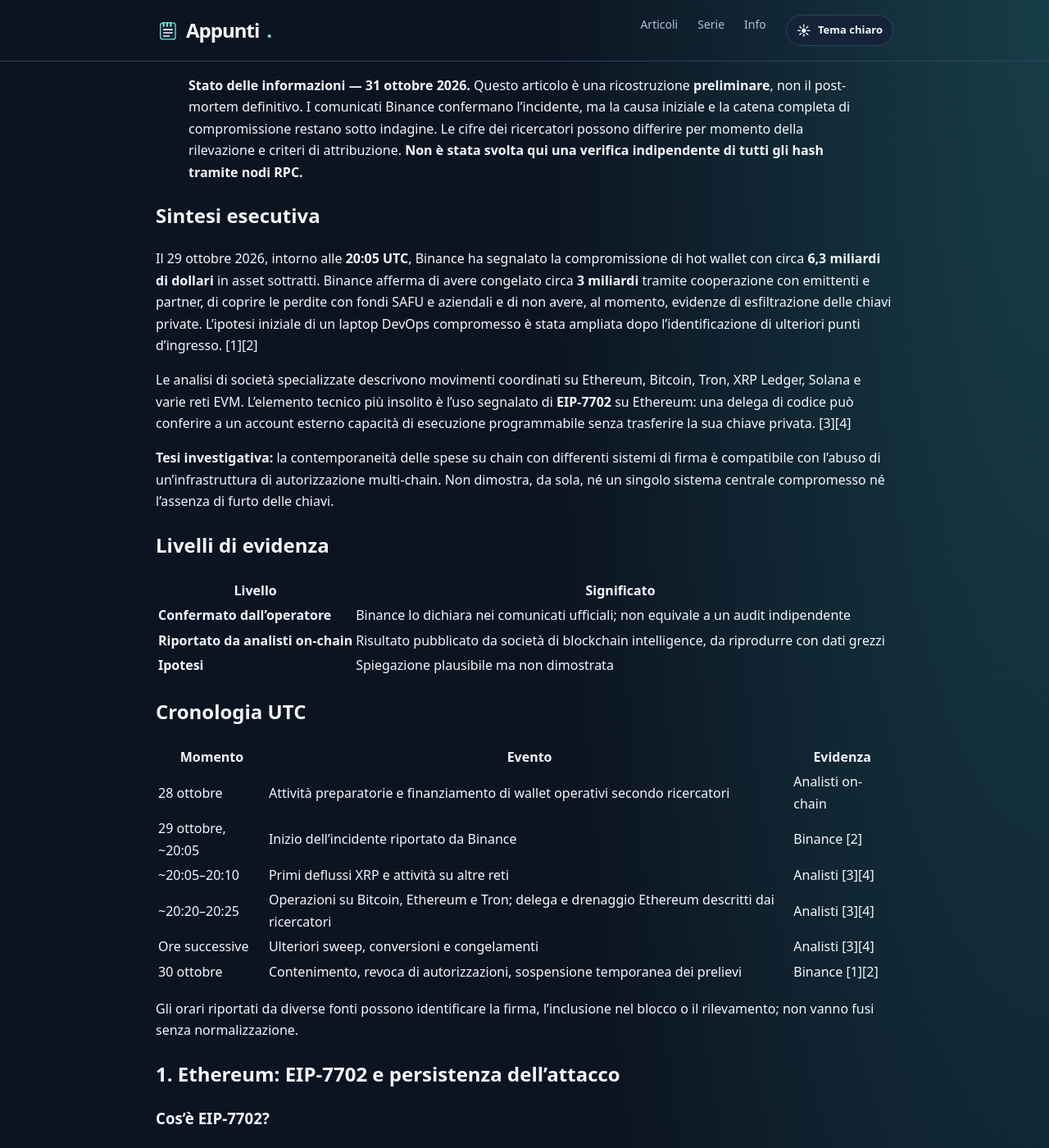
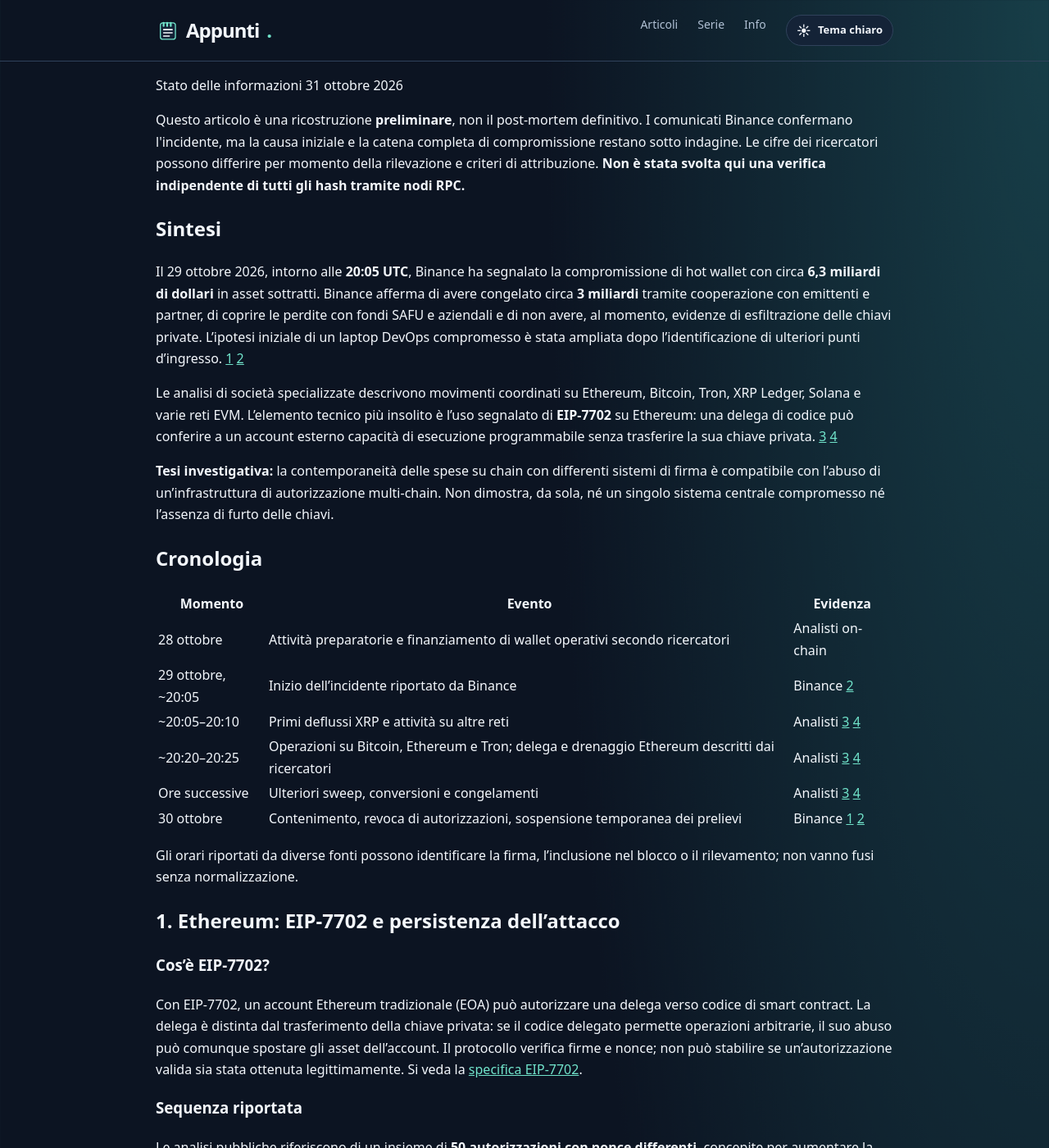
Before and after one commit to FrancescoMammana/appunti, a Jekyll site: the page built from _posts/2026-10-31-attacco-binance-analisi-forense-multichain.md, in a window 1280 px wide and 1400 px high. Shown: the whole window at 82% size. Built offline with Jekyll 4.4.1, drawn with Linux system fonts in a browser that asks for light colours; some of the changed text lies outside the part shown.

Commit message:
Improve Binance article headings, linked citations and status callout (issue #6)

```diff
--- a/_posts/2026-10-31-attacco-binance-analisi-forense-multichain.md
+++ b/_posts/2026-10-31-attacco-binance-analisi-forense-multichain.md
@@ -1,38 +1,33 @@
 ---
-title: "Attacco a Binance del 29 ottobre 2026: anatomia tecnica di un furto multi-chain"
+title: "Furto da 6.3 miliardi in Binance: Anatomia di un furto multichain"
 date: 2026-10-31 08:00:00 +0100
 description: "Analisi tecnica delle transazioni, delle autorizzazioni EIP-7702 e dei limiti delle evidenze pubbliche sul furto da 6,3 miliardi di dollari."
 tags: [sicurezza, blockchain, ethereum, bitcoin, binance, analisi-forense]
 ---
 
-> **Stato delle informazioni — 31 ottobre 2026.** Questo articolo è una ricostruzione **preliminare**, non il post-mortem definitivo. I comunicati Binance confermano l'incidente, ma la causa iniziale e la catena completa di compromissione restano sotto indagine. Le cifre dei ricercatori possono differire per momento della rilevazione e criteri di attribuzione. **Non è stata svolta qui una verifica indipendente di tutti gli hash tramite nodi RPC.**
+<aside class="article-status" aria-label="Stato delle informazioni">
+  <p class="article-status-title">Stato delle informazioni <span>31 ottobre 2026</span></p>
+  <p>Questo articolo è una ricostruzione <strong>preliminare</strong>, non il post-mortem definitivo. I comunicati Binance confermano l'incidente, ma la causa iniziale e la catena completa di compromissione restano sotto indagine. Le cifre dei ricercatori possono differire per momento della rilevazione e criteri di attribuzione. <strong>Non è stata svolta qui una verifica indipendente di tutti gli hash tramite nodi RPC.</strong></p>
+</aside>
 
-## Sintesi esecutiva
+## Sintesi
 
-Il 29 ottobre 2026, intorno alle **20:05 UTC**, Binance ha segnalato la compromissione di hot wallet con circa **6,3 miliardi di dollari** in asset sottratti. Binance afferma di avere congelato circa **3 miliardi** tramite cooperazione con emittenti e partner, di coprire le perdite con fondi SAFU e aziendali e di non avere, al momento, evidenze di esfiltrazione delle chiavi private. L'ipotesi iniziale di un laptop DevOps compromesso è stata ampliata dopo l'identificazione di ulteriori punti d'ingresso. [1][2]
+Il 29 ottobre 2026, intorno alle **20:05 UTC**, Binance ha segnalato la compromissione di hot wallet con circa **6,3 miliardi di dollari** in asset sottratti. Binance afferma di avere congelato circa **3 miliardi** tramite cooperazione con emittenti e partner, di coprire le perdite con fondi SAFU e aziendali e di non avere, al momento, evidenze di esfiltrazione delle chiavi private. L'ipotesi iniziale di un laptop DevOps compromesso è stata ampliata dopo l'identificazione di ulteriori punti d'ingresso. [1](https://www.binance.com/en/support/announcement/detail/c5a8729a97ac486d963784d96c5642d7) [2](https://www.binance.com/en/support/announcement/detail/d3306d9dca5243548c813b605e1d1751)
 
-Le analisi di società specializzate descrivono movimenti coordinati su Ethereum, Bitcoin, Tron, XRP Ledger, Solana e varie reti EVM. L'elemento tecnico più insolito è l'uso segnalato di **EIP-7702** su Ethereum: una delega di codice può conferire a un account esterno capacità di esecuzione programmabile senza trasferire la sua chiave privata. [3][4]
+Le analisi di società specializzate descrivono movimenti coordinati su Ethereum, Bitcoin, Tron, XRP Ledger, Solana e varie reti EVM. L'elemento tecnico più insolito è l'uso segnalato di **EIP-7702** su Ethereum: una delega di codice può conferire a un account esterno capacità di esecuzione programmabile senza trasferire la sua chiave privata. [3](https://www.bitquery.io/investigations/binance-hack) [4](https://www.reuters.com/legal/government/gone-20-minutes-how-biggest-heist-crypto-history-unfolded-2026-10-30/)
 
 **Tesi investigativa:** la contemporaneità delle spese su chain con differenti sistemi di firma è compatibile con l'abuso di un'infrastruttura di autorizzazione multi-chain. Non dimostra, da sola, né un singolo sistema centrale compromesso né l'assenza di furto delle chiavi.
 
-## Livelli di evidenza
-
-| Livello | Significato |
-|---|---|
-| **Confermato dall'operatore** | Binance lo dichiara nei comunicati ufficiali; non equivale a un audit indipendente |
-| **Riportato da analisti on-chain** | Risultato pubblicato da società di blockchain intelligence, da riprodurre con dati grezzi |
-| **Ipotesi** | Spiegazione plausibile ma non dimostrata |
-
-## Cronologia UTC
+## Cronologia
 
 | Momento | Evento | Evidenza |
 |---|---|---|
 | 28 ottobre | Attività preparatorie e finanziamento di wallet operativi secondo ricercatori | Analisti on-chain |
-| 29 ottobre, ~20:05 | Inizio dell'incidente riportato da Binance | Binance [2] |
-| ~20:05–20:10 | Primi deflussi XRP e attività su altre reti | Analisti [3][4] |
-| ~20:20–20:25 | Operazioni su Bitcoin, Ethereum e Tron; delega e drenaggio Ethereum descritti dai ricercatori | Analisti [3][4] |
-| Ore successive | Ulteriori sweep, conversioni e congelamenti | Analisti [3][4] |
-| 30 ottobre | Contenimento, revoca di autorizzazioni, sospensione temporanea dei prelievi | Binance [1][2] |
+| 29 ottobre, ~20:05 | Inizio dell'incidente riportato da Binance | Binance [2](https://www.binance.com/en/support/announcement/detail/d3306d9dca5243548c813b605e1d1751) |
+| ~20:05–20:10 | Primi deflussi XRP e attività su altre reti | Analisti [3](https://www.bitquery.io/investigations/binance-hack) [4](https://www.reuters.com/legal/government/gone-20-minutes-how-biggest-heist-crypto-history-unfolded-2026-10-30/) |
+| ~20:20–20:25 | Operazioni su Bitcoin, Ethereum e Tron; delega e drenaggio Ethereum descritti dai ricercatori | Analisti [3](https://www.bitquery.io/investigations/binance-hack) [4](https://www.reuters.com/legal/government/gone-20-minutes-how-biggest-heist-crypto-history-unfolded-2026-10-30/) |
+| Ore successive | Ulteriori sweep, conversioni e congelamenti | Analisti [3](https://www.bitquery.io/investigations/binance-hack) [4](https://www.reuters.com/legal/government/gone-20-minutes-how-biggest-heist-crypto-history-unfolded-2026-10-30/) |
+| 30 ottobre | Contenimento, revoca di autorizzazioni, sospensione temporanea dei prelievi | Binance [1](https://www.binance.com/en/support/announcement/detail/c5a8729a97ac486d963784d96c5642d7) [2](https://www.binance.com/en/support/announcement/detail/d3306d9dca5243548c813b605e1d1751) |
 
 Gli orari riportati da diverse fonti possono identificare la firma, l'inclusione nel blocco o il rilevamento; non vanno fusi senza normalizzazione.
 
```
Also changed, not shown: other parts of _posts/2026-10-31-attacco-binance-analisi-forense-multichain.md (+8 -8 lines).
